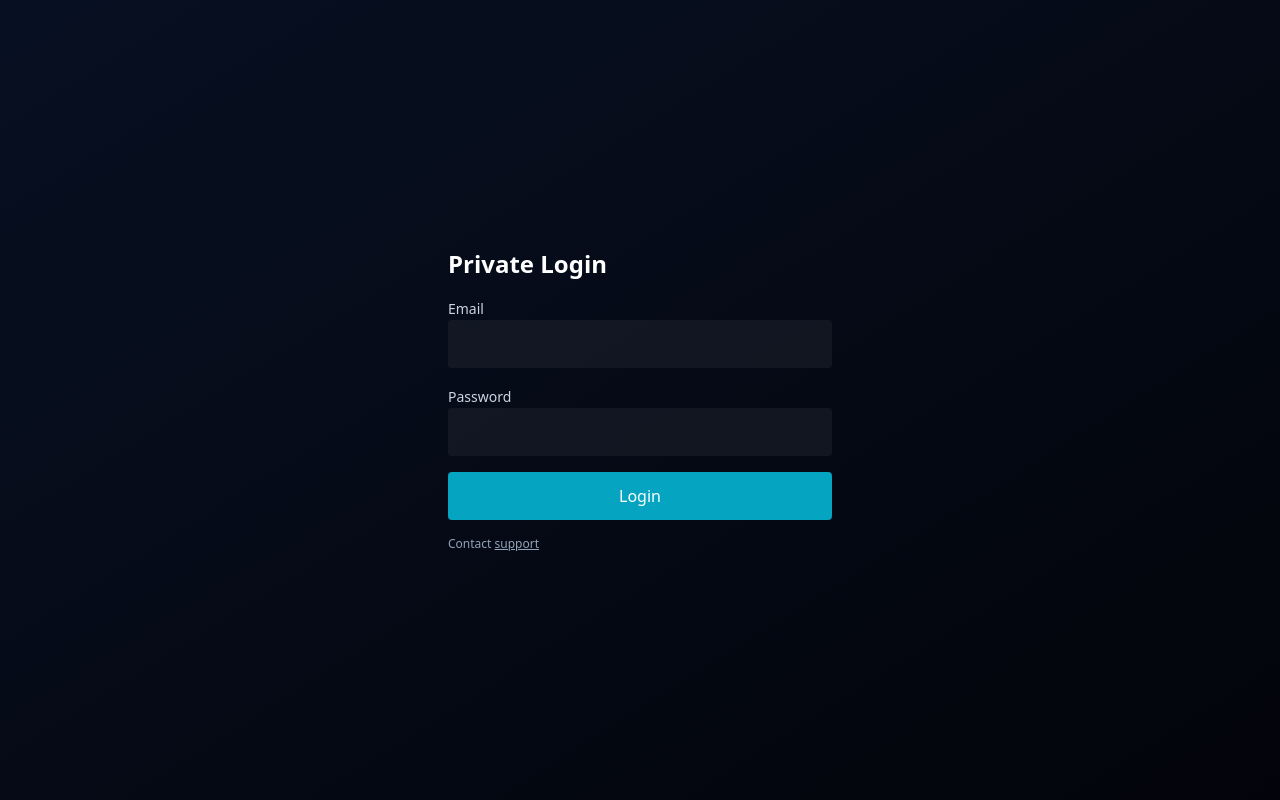
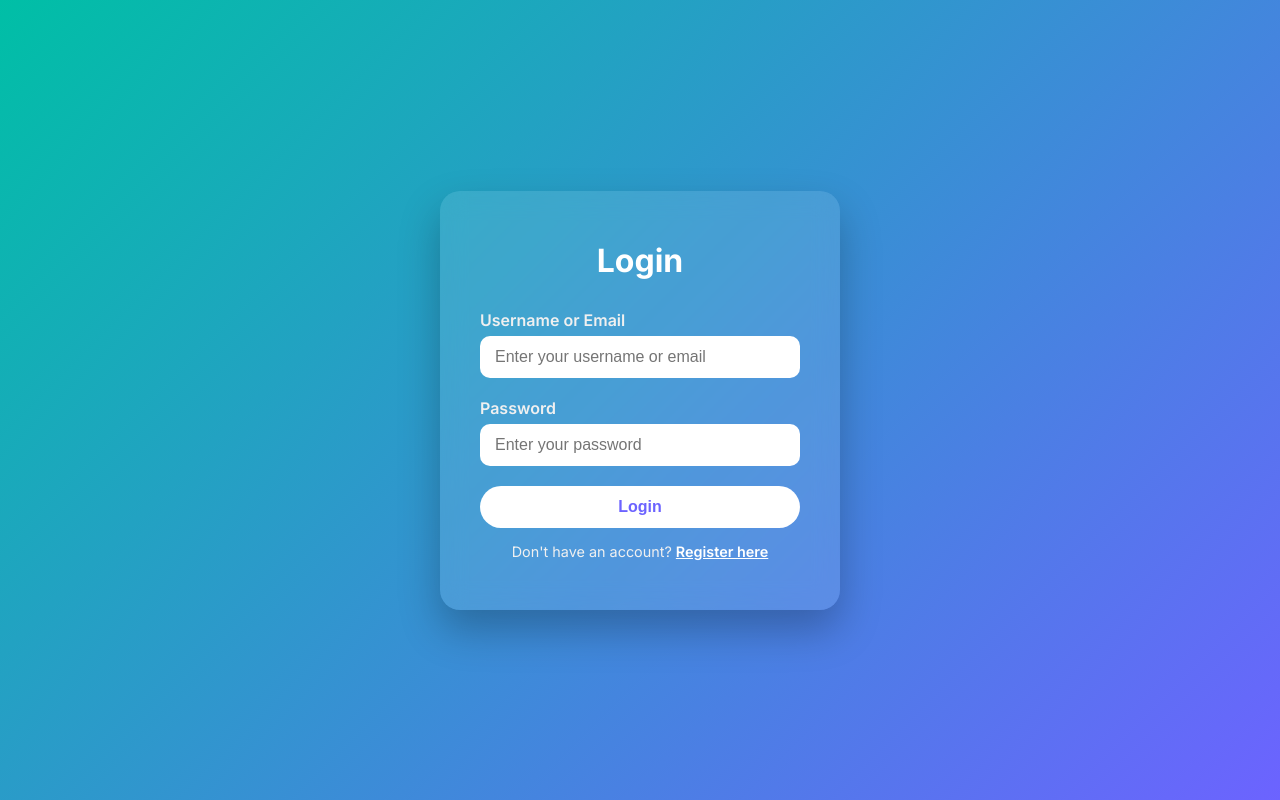
Before and after one commit to slickofficials/AUTOAFFILIATE-AI-v7.0, a Flask app: page /login in a window 1280 px wide. Run offline with Flask 3, Linux system fonts and the light colour scheme; some libraries are stand-ins or nearby versions.

Commit message:
Update login.html

```diff
--- a/templates/login.html
+++ b/templates/login.html
@@ -1,30 +1,125 @@
-<!doctype html>
+<!DOCTYPE html>
 <html lang="en">
 <head>
-  <meta charset="utf-8"><meta name="viewport" content="width=device-width,initial-scale=1">
-  <title>Login — {{ company }}</title>
-  <script src="https://cdn.tailwindcss.com"></script>
+  <meta charset="UTF-8">
+  <meta name="viewport" content="width=device-width, initial-scale=1.0">
+  <title>Login - AutoAffiliate</title>
+  <style>
+    @import url('https://fonts.googleapis.com/css2?family=Inter:wght@400;600;700&display=swap');
+
+    * { box-sizing: border-box; margin: 0; padding: 0; }
+    body {
+      font-family: 'Inter', sans-serif;
+      background: linear-gradient(135deg, #00BFA6, #6C63FF);
+      height: 100vh;
+      display: flex;
+      justify-content: center;
+      align-items: center;
+      color: #fff;
+    }
+
+    .container {
+      background: rgba(255,255,255,0.1);
+      backdrop-filter: blur(12px);
+      padding: 50px 40px;
+      border-radius: 20px;
+      max-width: 400px;
+      width: 100%;
+      box-shadow: 0 20px 40px rgba(0,0,0,0.25);
+      animation: fadeIn 1s ease-in-out;
+    }
+
+    h1 {
+      font-size: 2rem;
+      margin-bottom: 30px;
+      color: #fff;
+      text-align: center;
+    }
+
+    form {
+      display: flex;
+      flex-direction: column;
+    }
+
+    .form-group {
+      margin-bottom: 20px;
+    }
+
+    label {
+      display: block;
+      margin-bottom: 6px;
+      font-weight: 600;
+      color: #f0f0f0;
+    }
+
+    input {
+      width: 100%;
+      padding: 12px 15px;
+      border-radius: 10px;
+      border: none;
+      font-size: 1rem;
+      outline: none;
+      transition: all 0.2s ease;
+    }
+
+    input:focus {
+      box-shadow: 0 0 10px rgba(255,255,255,0.6);
+      background: rgba(255,255,255,0.15);
+      color: #fff;
+    }
+
+    button {
+      padding: 12px 0;
+      border-radius: 50px;
+      border: none;
+      font-size: 1rem;
+      font-weight: 600;
+      background: #fff;
+      color: #6C63FF;
+      cursor: pointer;
+      transition: all 0.3s ease;
+    }
+
+    button:hover {
+      background: #6C63FF;
+      color: #fff;
+      transform: scale(1.05);
+    }
+
+    .small-text {
+      text-align: center;
+      margin-top: 15px;
+      font-size: 0.9rem;
+      color: #f0f0f0;
+    }
+
+    .small-text a {
+      color: #fff;
+      font-weight: 600;
+      text-decoration: underline;
+    }
+
+    @keyframes fadeIn {
+      0% { opacity: 0; transform: translateY(-20px); }
+      100% { opacity: 1; transform: translateY(0); }
+    }
+  </style>
 </head>
-<body class="bg-gradient-to-br from-[#071022] to-[#03040a] flex items-center justify-center min-h-screen text-white">
-  <div class="w-full max-w-md p-8 glass rounded-xl">
-    <h2 class="text-2xl font-bold mb-4">Private Login</h2>
-    {% with messages = get_flashed_messages() %}
-      {% if messages %}
-        <div class="mb-4 text-sm text-amber-200">{{ messages[0] }}</div>
-      {% endif %}
-    {% endwith %}
-    <form method="POST" action="/login" class="space-y-4">
-      <div>
-        <label class="text-sm text-slate-300">Email</label>
-        <input name="username" class="w-full p-3 rounded bg-white/5" required />
+<body>
+  <div class="container">
+    <h1>Login</h1>
+    <form action="/login" method="POST">
+      <div class="form-group">
+        <label for="username">Username or Email</label>
+        <input type="text" id="username" name="username" required placeholder="Enter your username or email">
       </div>
-      <div>
-        <label class="text-sm text-slate-300">Password</label>
-        <input type="password" name="password" class="w-full p-3 rounded bg-white/5" required />
+      <div class="form-group">
+        <label for="password">Password</label>
+        <input type="password" id="password" name="password" required placeholder="Enter your password">
       </div>
-      <button class="w-full py-3 rounded bg-cyan-500/90">Login</button>
+      <button type="submit">Login</button>
     </form>
-    <p class="mt-4 text-xs text-slate-400">Contact <a href="mailto:{{ contact_email or 'support@slickofficials.com' }}" class="underline">support</a></p>
+    <p class="small-text">Don't have an account? <a href="/register">Register here</a></p>
   </div>
 </body>
 </html>
```
